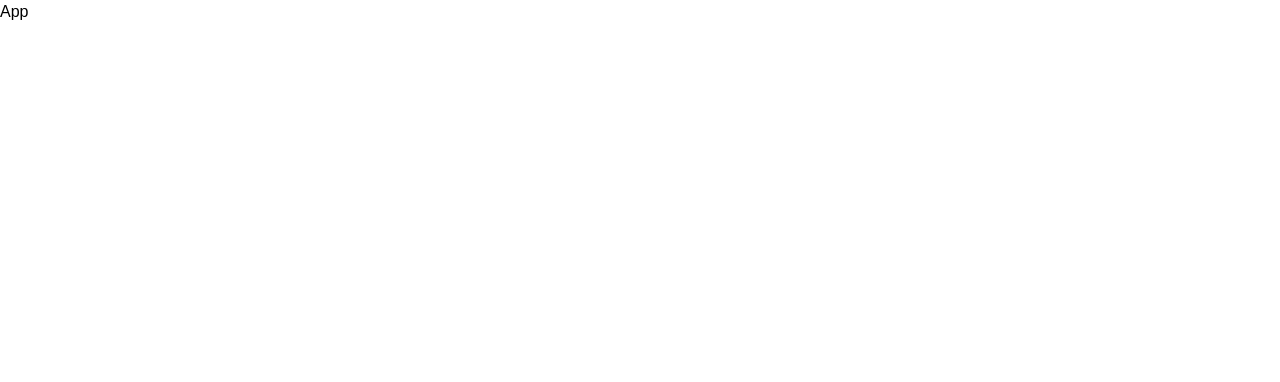
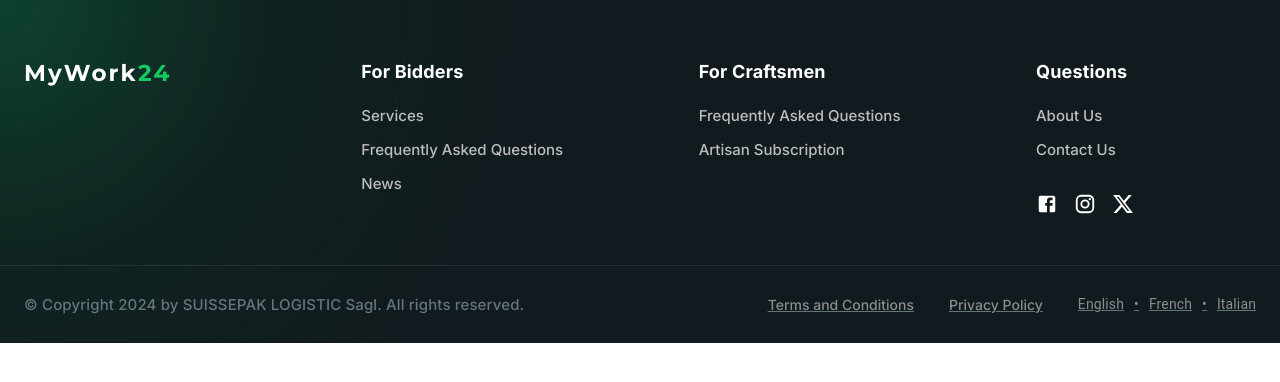
Before and after one commit to EMEIFullstack/My-Work-24, a React (Vite) app: page / in a window 1280 px wide. Shown: the top 382 px of the page. Built offline with nearby package versions, Linux system fonts and the light colour scheme.

Commit message:
Added footer section using MUI and SCSS

```diff
--- a/package.json
+++ b/package.json
@@ -10,8 +10,13 @@
     "preview": "vite preview"
   },
   "dependencies": {
+    "@emotion/react": "^11.14.0",
+    "@emotion/styled": "^11.14.1",
+    "@mui/icons-material": "^9.2.0",
+    "@mui/material": "^9.2.0",
     "react": "^19.2.7",
     "react-dom": "^19.2.7",
+    "react-router-dom": "^7.18.2",
     "sass": "^1.102.0",
     "swiper": "^14.0.6"
   },
--- a/src/App.jsx
+++ b/src/App.jsx
@@ -1,6 +1,25 @@
 
-export default function App() {
+import { BrowserRouter, Routes, Route } from "react-router-dom";
+
+
+import Footer from "./Shared/footer";
+
+function App() {
   return (
-    <div>App</div>
-  )
+    <BrowserRouter>
+      <Routes>
+        <Route
+          path="/"
+          element={
+            <>
+
+              <Footer />
+            </>
+          }
+        />
+      </Routes>
+    </BrowserRouter>
+  );
 }
+
+export default App;
--- /dev/null
+++ b/src/Shared/footer.jsx
@@ -0,0 +1,157 @@
+import React from "react";
+import "./footer.scss";
+
+import {
+  Box,
+  Container,
+  Typography,
+  Link,
+  Stack,
+} from "@mui/material";
+
+import {
+  Facebook,
+  Instagram,
+  X,
+} from "@mui/icons-material";
+
+const Footer = () => {
+  return (
+    <Box className="footer">
+
+      <Container maxWidth="xl">
+
+        <Box className="footer__top">
+
+          {/* Logo */}
+
+          <Box className="footer__logo">
+
+            <Typography variant="h4">
+              MyWork<span className="green">24</span>
+            </Typography>
+
+          </Box>
+
+          {/* For Bidders */}
+
+          <Box className="footer__column">
+
+            <Typography className="footer__heading">
+              For Bidders
+            </Typography>
+
+            <Link href="#">
+              Services
+            </Link>
+
+            <Link href="#">
+              Frequently Asked Questions
+            </Link>
+
+            <Link href="#">
+              News
+            </Link>
+
+          </Box>
+
+          {/* For Craftsmen */}
+
+          <Box className="footer__column">
+
+            <Typography className="footer__heading">
+              For Craftsmen
+            </Typography>
+
+            <Link href="#">
+              Frequently Asked Questions
+            </Link>
+
+            <Link href="#">
+              Artisan Subscription
+            </Link>
+
+          </Box>
+
+          {/* Questions */}
+
+          <Box className="footer__column">
+
+            <Typography className="footer__heading">
+              Questions
+            </Typography>
+
+            <Link href="#">
+              About Us
+            </Link>
+
+            <Link href="#">
+              Contact Us
+            </Link>
+
+            <Stack
+              direction="row"
+              spacing={2}
+              className="footer__social"
+            >
+              <Facebook />
+
+              <Instagram />
+
+              <X />
+            </Stack>
+
+          </Box>
+
+        </Box>
+
+      </Container>
+
+      <Box className="footer__bottom">
+
+        <Container maxWidth="xl">
+
+          <Box className="footer__bottom-wrapper">
+
+            <Typography className="footer__copyright">
+              © Copyright 2024 by SUISSEPAK LOGISTIC Sagl.
+              All rights reserved.
+            </Typography>
+
+            <Box className="footer__right">
+
+              <Link href="#">
+                Terms and Conditions
+              </Link>
+
+              <Link href="#">
+                Privacy Policy
+              </Link>
+
+              <Box className="footer__language">
+
+                <Typography>English</Typography>
+
+                <Typography>•</Typography>
+
+                <Typography>French</Typography>
+
+                <Typography>•</Typography>
+
+                <Typography>Italian</Typography>
+
+              </Box>
+
+            </Box>
+
+          </Box>
+
+        </Container>
+
+      </Box>
+
+    </Box>
+  );
+};
+
+export default Footer;
--- /dev/null
+++ b/src/Shared/footer.scss
@@ -0,0 +1,269 @@
+@use "../Global.scss" as *;
+@import url('https://fonts.googleapis.com/css2?family=Inter:ital,opsz,wght@0,14..32,100..900;1,14..32,100..900&family=Montserrat:ital,wght@0,100..900;1,100..900&family=Poppins:ital,wght@0,100;0,200;0,300;0,400;0,500;0,600;0,700;0,800;0,900;1,100;1,200;1,300;1,400;1,500;1,600;1,700;1,800;1,900&display=swap');
+@import url('https://fonts.googleapis.com/css2?family=Inter:ital,opsz,wght@0,14..32,100..900;1,14..32,100..900&family=Montserrat:ital,wght@0,100..900;1,100..900&family=Poppins:ital,wght@0,100;0,200;0,300;0,400;0,500;0,600;0,700;0,800;0,900;1,100;1,200;1,300;1,400;1,500;1,600;1,700;1,800;1,900&display=swap');
+.footer {
+    position: relative;
+  overflow: hidden;
+
+  background:
+
+    radial-gradient(
+      circle at 0% 0%,
+      rgba(2, 249, 121, 0.18) 0%,
+      rgba(1, 93, 47, 0.12) 20%,
+      rgba(0, 205, 99, 0) 40%,
+      rgba(7, 228, 114, 0) 60%,
+      transparent 80%
+    ),
+    linear-gradient(
+      180deg,
+      #111a1e 0%,
+      #111a1e 100%
+    );
+
+  color: #fff;
+
+  color: #ffffff;
+  padding-top: 60px;
+
+  .footer__top {
+    display: flex;
+    justify-content: space-between;
+    align-items: flex-start;
+    gap: 80px;
+    padding-bottom: 50px;
+  }
+
+  .footer__logo {
+    min-width: 220px;
+
+    h4 {
+
+      /* MyWork24 */
+
+
+
+font-family: 'Montserrat';
+font-style: normal;
+font-weight: 700;
+font-size: 23px;
+line-height: 1.2;
+/* identical to box height */
+letter-spacing: 0.09em;
+
+color: #FFFFFF;
+
+
+
+      span {
+        color: #17c964;
+        font-family: 'Montserrat';
+      }
+    }
+  }
+
+  .footer__column {
+    display: flex;
+    flex-direction: column;
+    min-width: 220px;
+
+
+
+
+font-family: 'Inter';
+font-style: normal;
+font-weight: 500;
+font-size: 16px;
+line-height: 1.2;
+
+color: #FFFFFF;
+
+
+
+    .footer__heading {
+      font-size: 18px;
+      font-weight: 600;
+      color: #ffffff;
+      margin-bottom: 24px;
+
+
+font-family: 'Inter';
+font-style: normal;
+font-weight: 700;
+font-size: 18px;
+line-height: 1.3;
+
+
+color: #FFFFFF;
+
+
+    }
+
+    a {
+      text-decoration: none;
+      color: #bdbdbd;
+      font-size: 15px;
+      margin-bottom: 16px;
+      transition: all 0.3s ease;
+
+      &:hover {
+        color: #17c964;
+      }
+    }
+
+    .footer__social {
+      margin-top: 18px;
+
+      svg {
+        font-size: 22px;
+        color: #ffffff;
+        cursor: pointer;
+        transition: 0.3s;
+
+        &:hover {
+          color: #17c964;
+          transform: scale(1.1);
+        }
+      }
+    }
+  }
+
+  .footer__bottom {
+    border-top: 1px solid rgba(255, 255, 255, 0.08);
+    padding: 28px 0;
+
+    .footer__bottom-wrapper {
+      display: flex;
+      justify-content: space-between;
+      align-items: center;
+      flex-wrap: wrap;
+      gap: 20px;
+    }
+
+    .footer__copyright {
+
+
+
+
+font-family: 'Inter';
+font-style: normal;
+font-weight: 500;
+font-size: 15px;
+line-height: 18px;
+
+color: #64757D;
+
+
+    }
+
+    .footer__right {
+      display: flex;
+      align-items: center;
+      gap: 35px;
+      /* Terms and Conditions */
+
+
+
+font-family: 'Inter';
+font-style: normal;
+font-weight: 500;
+font-size: 15px;
+line-height: 18px;
+text-align: center;
+text-decoration-line: underline;
+
+color: #64757D;
+
+
+
+      a {
+        text-decoration: none;
+        color: #8c8c8c;
+        font-size: 14px;
+        transition: 0.3s;
+
+        &:hover {
+          color: #ffffff;
+        }
+      }
+
+      .footer__language {
+        display: flex;
+        align-items: center;
+        gap: 10px;
+
+        p {
+          font-size: 14px;
+          color: #8c8c8c;
+          cursor: pointer;
+          transition: 0.3s;
+
+          &:hover {
+            color: #ffffff;
+          }
+        }
+      }
+    }
+  }
+}
+
+/* ===========================
+        Responsive
+=========================== */
+
+@media (max-width: 992px) {
+  .footer {
+    .footer__top {
+      flex-wrap: wrap;
+      gap: 40px;
+    }
+
+    .footer__column {
+      min-width: 45%;
+    }
+
+    .footer__bottom {
+      .footer__bottom-wrapper {
+        flex-direction: column;
+        align-items: flex-start;
+      }
+
+      .footer__right {
+        flex-wrap: wrap;
+        gap: 20px;
+      }
+    }
+  }
+}
+
+@media (max-width: 768px) {
+  .footer {
+    padding-top: 40px;
+
+    .footer__top {
+      flex-direction: column;
+      gap: 35px;
+    }
+
+    .footer__column {
+      width: 100%;
+    }
+
+    .footer__logo {
+      h4 {
+        font-size: 28px;
+      }
+    }
+
+    .footer__bottom {
+      .footer__right {
+        flex-direction: column;
+        align-items: flex-start;
+
+        .footer__language {
+          flex-wrap: wrap;
+        }
+      }
+    }
+  }
+}
```
Also changed, not shown: 1 other file (tests, documents, lock files or other folders).
